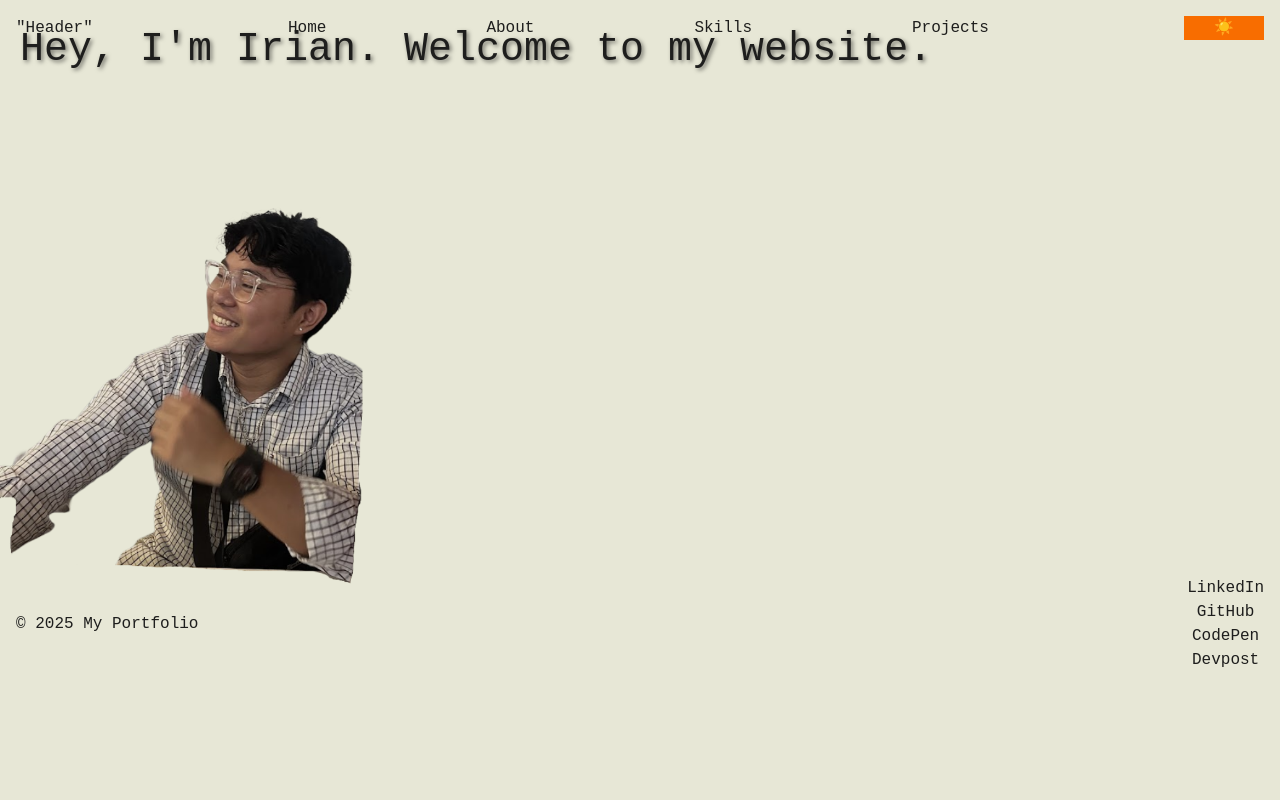
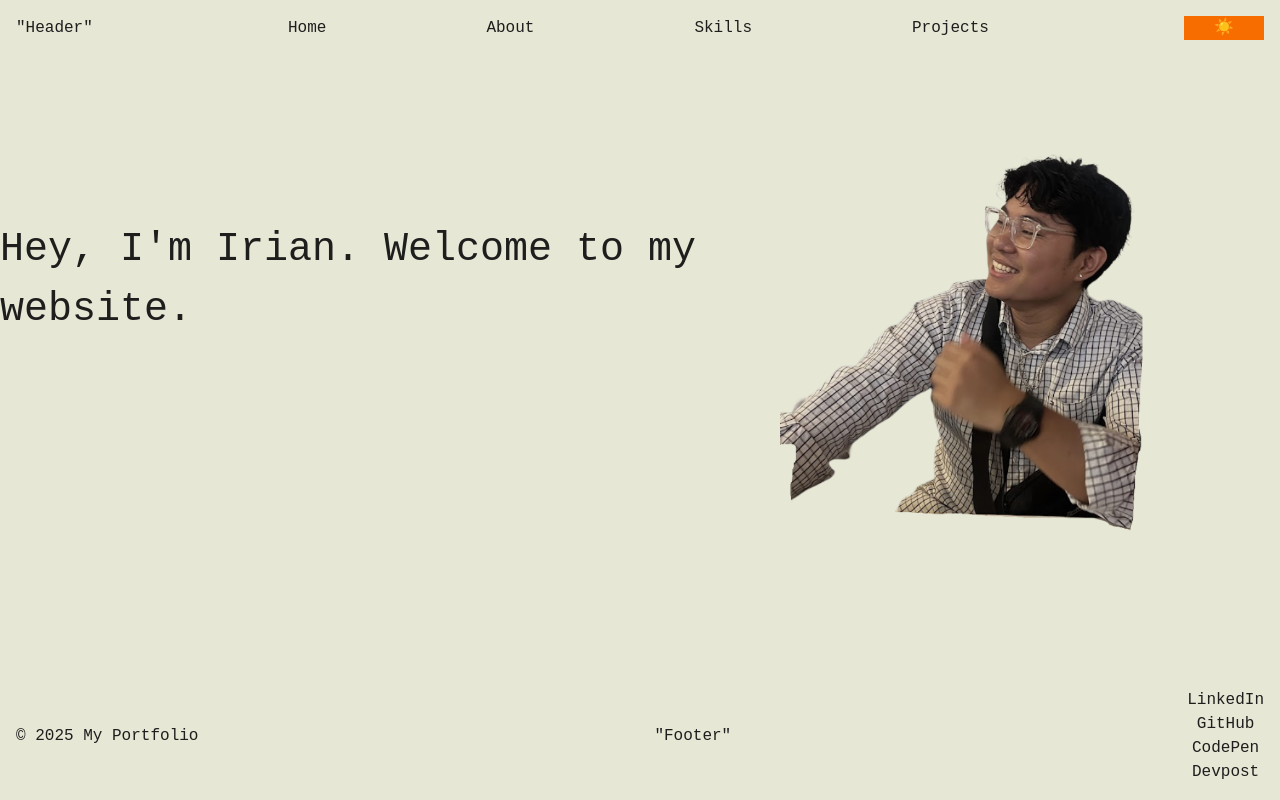
Before and after one commit to saucypilot/portfolio-website, a Next.js app: page / in a window 1280 px wide. Built offline with nearby package versions, Linux system fonts and the light colour scheme.

Commit message:
Centered the landing page elements and fixed footer

```diff
--- a/src/app/globals.css
+++ b/src/app/globals.css
@@ -40,6 +40,9 @@ header {
 }
 
 footer {
+  position: fixed;
+  bottom: 0;
+  width: 100%;
   background-color: transparent;
   text-align: center;
   padding: 1rem;
--- a/src/app/layout.tsx
+++ b/src/app/layout.tsx
@@ -15,7 +15,7 @@ export default function RootLayout({
     <html lang="en">
       <body>
         <header>
-          <div id="logoText">"Header"</div>
+          <div id="logoTextforHeader">"Header"</div>
           <nav>
             <ul id="footerLinks">
               <li><a href="/">Home</a></li>
@@ -29,6 +29,7 @@ export default function RootLayout({
         {children}
         <footer>
           <div>&copy; {new Date().getFullYear()} My Portfolio</div>
+          <div id="logoTextForFooter">"Footer"</div>
           <div id="contact-Links" >
             <nav>
               <ul>
--- a/src/app/page.css
+++ b/src/app/page.css
@@ -1,8 +1,13 @@
+#landingPage {
+    width: 100%;
+    height: 70vh;
+    display: flex;
+    align-items: center;
+    justify-content: center;
+}
+
 #firstHeading{
-    position: absolute;
     top: 20px;
     left: 20px;
     font-size: 2.5rem;
-    text-shadow: 2px 2px 4px rgba(0, 0, 0, 0.5);
-
 }
--- a/src/app/page.tsx
+++ b/src/app/page.tsx
@@ -4,7 +4,7 @@ import "./page.css";
 
 export default function Home() {
   return (
-    <div className="relative w-full h-[70vh]">
+    <div id="landingPage">
       <h1 id="firstHeading">
         Hey, I'm Irian. Welcome to my website.
       </h1>
```
